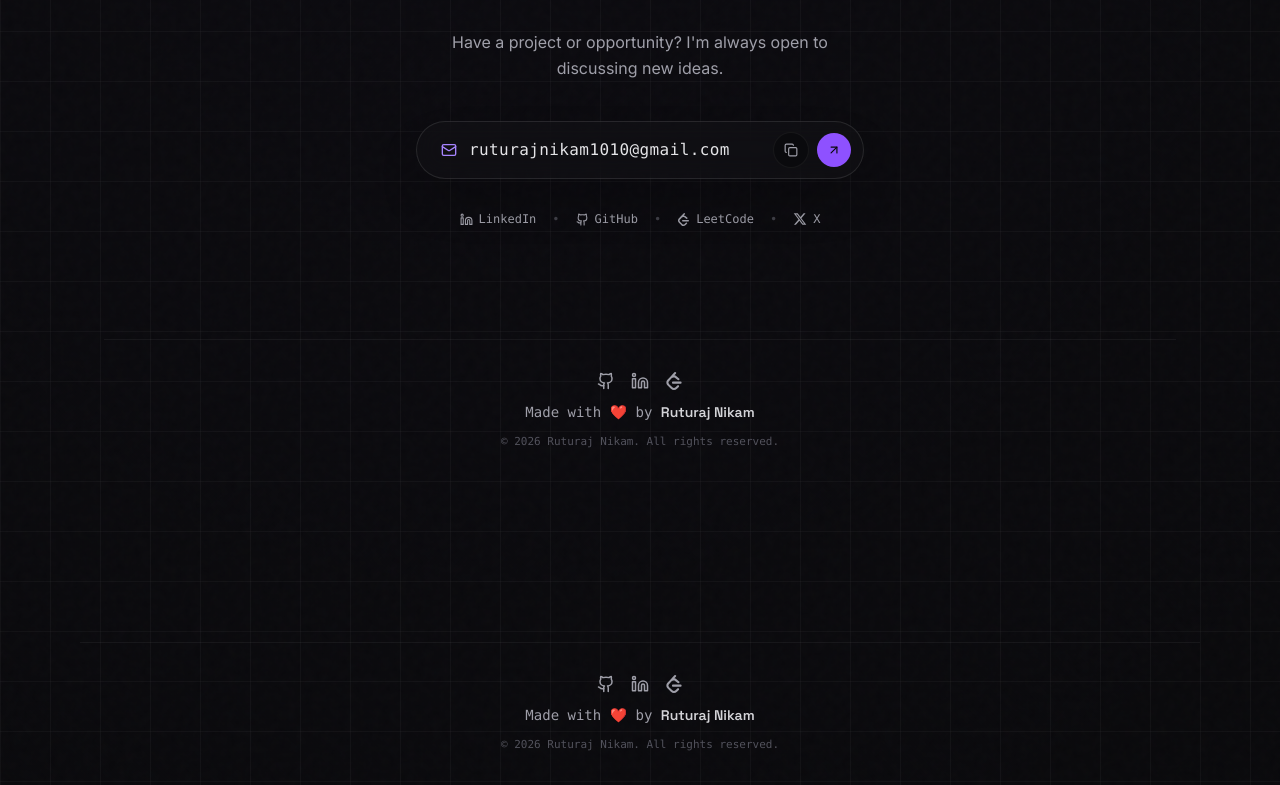
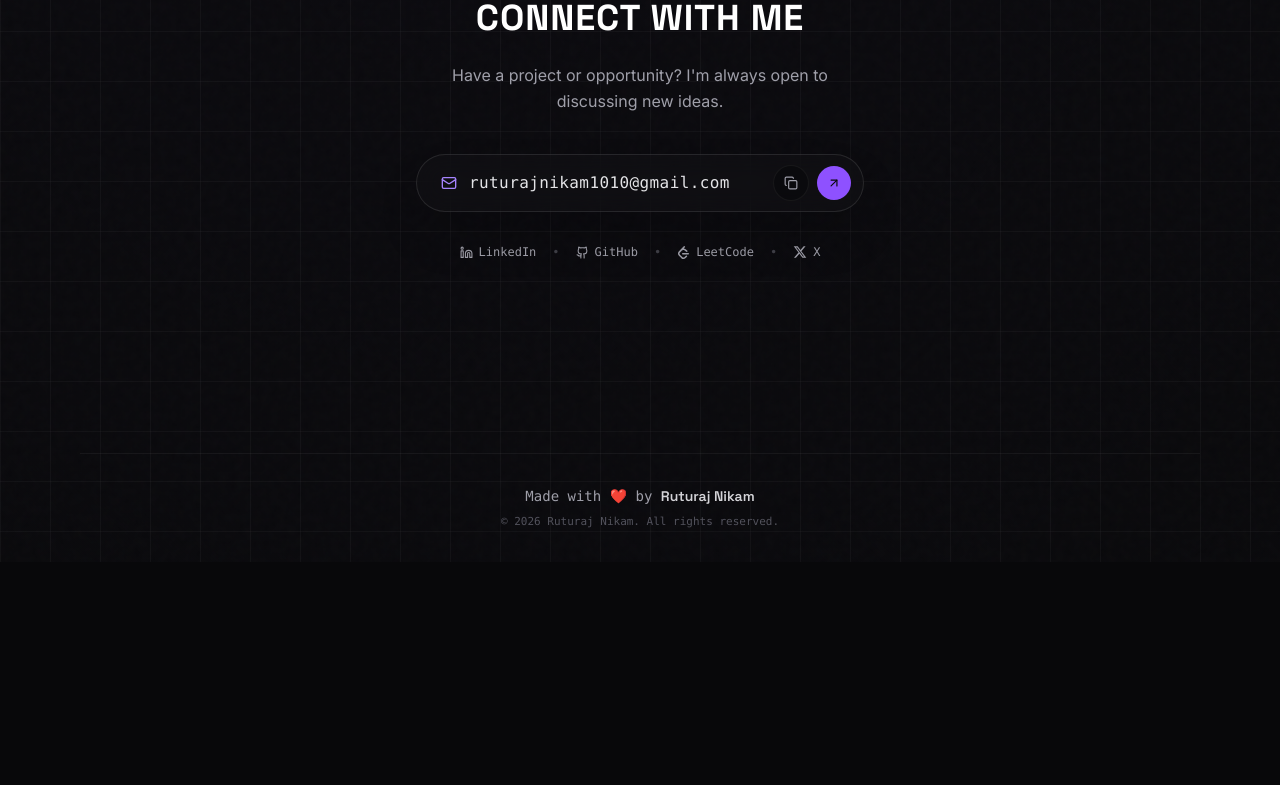
Before and after one commit to ruturaj1010/devwork, a React (Vite) app in the folder frontend/: page / in a window 1280 px wide. Shown: the part 3869-4654 px from the top of the page. After the commit the page ends 4431 px from the top, so only its background shows below. Built offline with nearby package versions, Linux system fonts and the light colour scheme; no server answers.

Commit message:
Change in order of sections

```diff
--- a/frontend/src/components/Contact.jsx
+++ b/frontend/src/components/Contact.jsx
@@ -1,7 +1,6 @@
 import React, { useState } from "react";
 import { Mail, Copy, Check, ArrowUpRight, Github, Linkedin } from "lucide-react";
 import { SiLeetcode } from "react-icons/si";
-import Footer from "./Footer";
 
 const Contact = () => {
   const [copied, setCopied] = useState(false);
@@ -111,11 +110,6 @@
           <Check size={16} className="text-emerald-400" />
           <span>Email copied!</span>
         </div>
-
-      </div>
-
-      <div className="w-full mt-16">
-        <Footer />
       </div>
     </div>
   );
--- a/frontend/src/components/Footer.jsx
+++ b/frontend/src/components/Footer.jsx
@@ -1,42 +1,11 @@
 import React from "react";
-import { Github, Linkedin } from "lucide-react";
-import { SiLeetcode } from "react-icons/si";
 
 const Footer = () => {
   const currentYear = new Date().getFullYear();
 
   return (
     <footer id="footer" className="w-full border-t border-white/5 py-8 mt-12 z-40 relative">
-      <div className="max-w-5xl mx-auto flex flex-col items-center justify-center gap-3 text-zinc-500 text-sm font-mono px-4 text-center">
-        <div className="flex items-center gap-4 text-zinc-400">
-          <a
-            href="https://github.com/ruturaj1010"
-            target="_blank"
-            rel="noopener noreferrer"
-            className="hover:text-violet-400 transition-colors duration-200"
-            aria-label="GitHub Profile"
-          >
-            <Github size={18} />
-          </a>
-          <a
-            href="https://www.linkedin.com/in/ruturaj-nikam-10oc101028ru"
-            target="_blank"
-            rel="noopener noreferrer"
-            className="hover:text-violet-400 transition-colors duration-200"
-            aria-label="LinkedIn Profile"
-          >
-            <Linkedin size={18} />
-          </a>
-          <a
-            href="https://leetcode.com/u/rutu_10/"
-            target="_blank"
-            rel="noopener noreferrer"
-            className="hover:text-violet-400 transition-colors duration-200"
-            aria-label="LeetCode Profile"
-          >
-            <SiLeetcode size={18} />
-          </a>
-        </div>
+      <div className="max-w-5xl mx-auto flex flex-col items-center justify-center gap-2 text-zinc-500 text-sm font-mono px-4 text-center">
         <p className="text-zinc-400 font-medium">
           Made with ❤️ by <span className="text-zinc-300 font-semibold">Ruturaj Nikam</span>
         </p>
```
